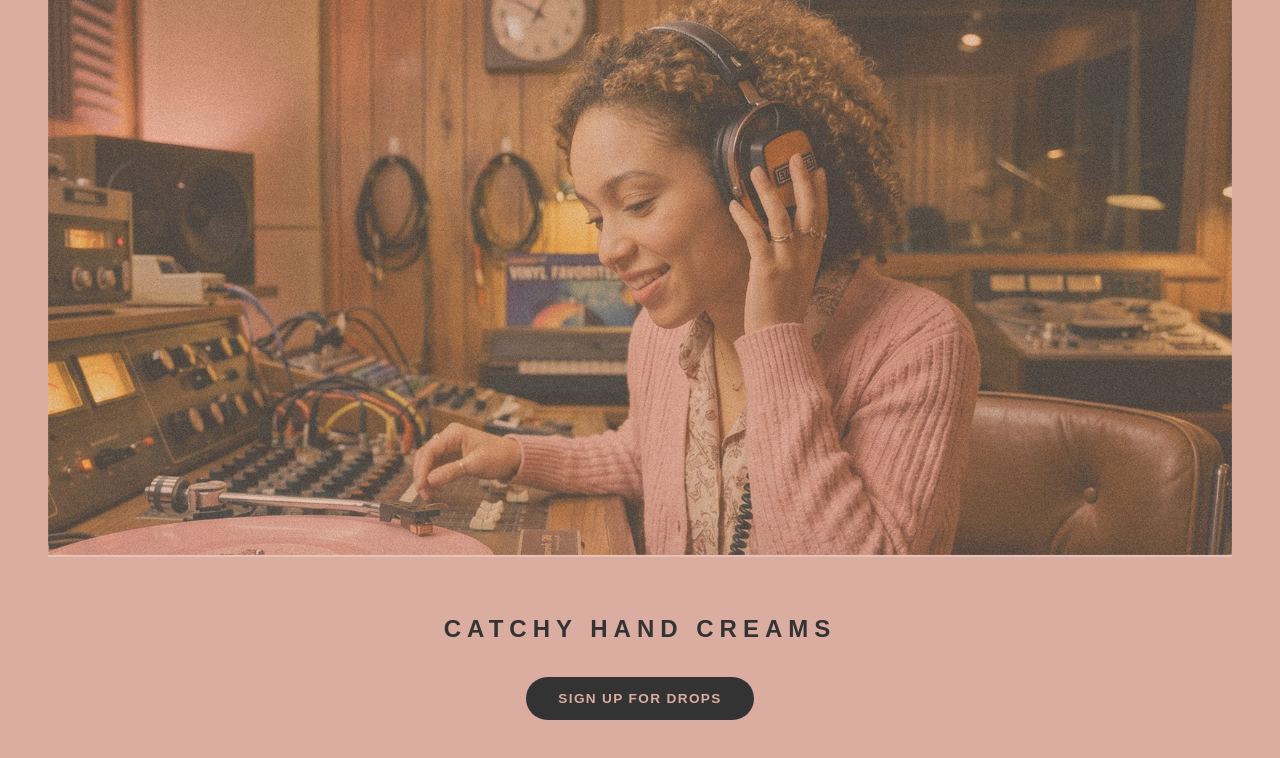
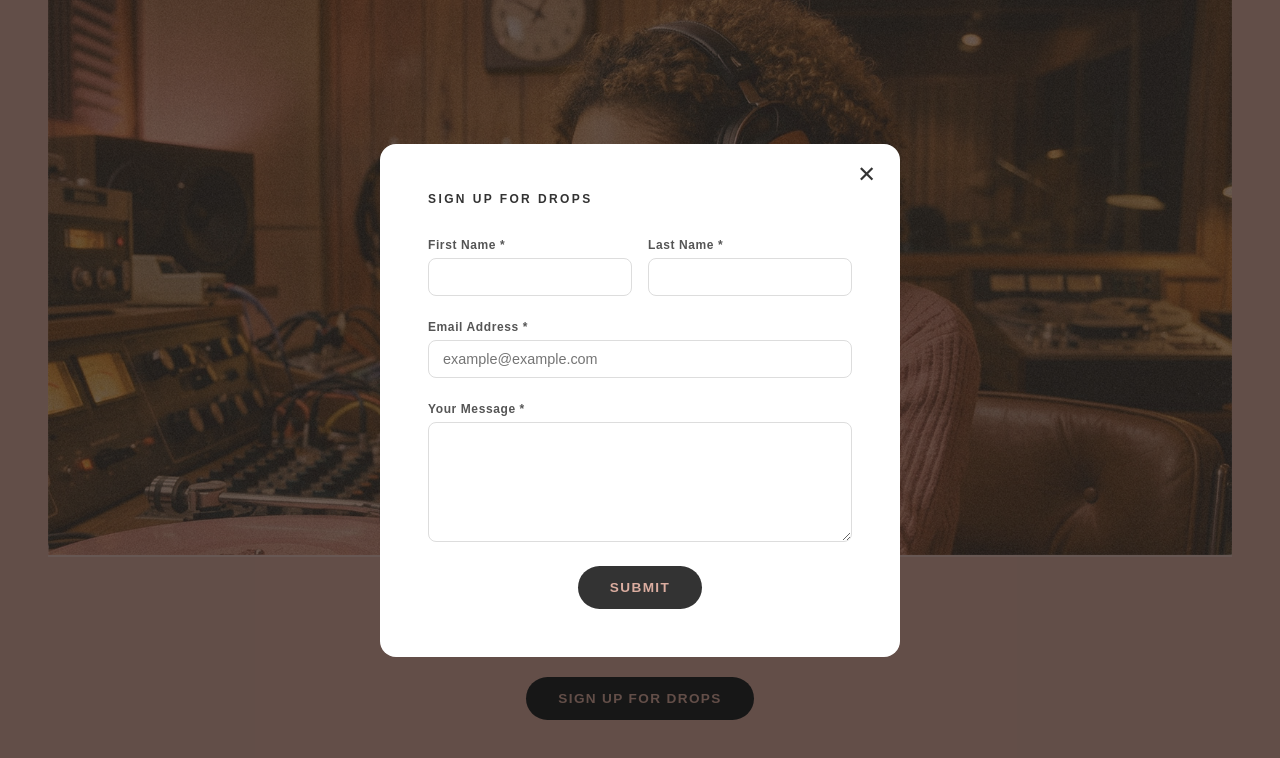
Before and after one commit to andyatbox/on-repeat-splash, a Next.js app: page / in a window 1280 px wide. Both pictures are taken after a click on the button "SIGN UP FOR DROPS". Shown: the top 758 px of the page. Built offline with nearby package versions, Linux system fonts and the light colour scheme.

Commit message:
Add sign up modal with JotForm submission and inline success state

```diff
--- /dev/null
+++ b/app/api/submit/route.ts
@@ -0,0 +1,28 @@
+import { NextRequest, NextResponse } from "next/server";
+
+export async function POST(request: NextRequest) {
+  const { firstName, lastName, email, message } = await request.json();
+
+  const params = new URLSearchParams();
+  params.append("submission[q2_q2_fullname0][first]", firstName);
+  params.append("submission[q2_q2_fullname0][last]", lastName);
+  params.append("submission[q3_q3_email1]", email);
+  params.append("submission[q4_q4_textarea2]", message);
+
+  const res = await fetch(
+    `https://api.jotform.com/form/${process.env.JOTFORM_FORM_ID}/submissions?apiKey=${process.env.JOTFORM_API_KEY}`,
+    {
+      method: "POST",
+      headers: { "Content-Type": "application/x-www-form-urlencoded" },
+      body: params.toString(),
+    }
+  );
+
+  const data = await res.json();
+
+  if (data.responseCode === 200 || data.responseCode === 201) {
+    return NextResponse.json({ success: true });
+  }
+
+  return NextResponse.json({ success: false, error: data.message }, { status: 500 });
+}
--- a/app/page.tsx
+++ b/app/page.tsx
@@ -1,5 +1,42 @@
+"use client";
+
+import { useState } from "react";
+
+type Status = "idle" | "loading" | "success" | "error";
+
 export default function Home() {
+  const [open, setOpen] = useState(false);
+  const [status, setStatus] = useState<Status>("idle");
+  const [form, setForm] = useState({
+    firstName: "",
+    lastName: "",
+    email: "",
+    message: "",
+  });
+
+  const closeModal = () => {
+    setOpen(false);
+    setStatus("idle");
+    setForm({ firstName: "", lastName: "", email: "", message: "" });
+  };
+
+  const handleSubmit = async (e: React.FormEvent) => {
+    e.preventDefault();
+    setStatus("loading");
+    try {
+      const res = await fetch("/api/submit", {
+        method: "POST",
+        headers: { "Content-Type": "application/json" },
+        body: JSON.stringify(form),
+      });
+      setStatus(res.ok ? "success" : "error");
+    } catch {
+      setStatus("error");
+    }
+  };
+
   return (
+    <>
       <main
         style={{
           width: "100vw",
@@ -31,7 +68,12 @@ export default function Home() {
           <img
             src="/on-repeat-splash.jpg"
             alt="On Repeat Splash"
-          style={{ width: "100%", maxWidth: "1200px", objectFit: "contain", borderBottom: "2px solid rgba(255, 255, 255, 0.25)" }}
+            style={{
+              width: "100%",
+              maxWidth: "1200px",
+              objectFit: "contain",
+              borderBottom: "2px solid rgba(255, 255, 255, 0.25)",
+            }}
           />
           <h2
             style={{
@@ -48,6 +90,7 @@ export default function Home() {
             CATCHY HAND CREAMS
           </h2>
           <button
+            onClick={() => setOpen(true)}
             style={{
               marginTop: "24px",
               backgroundColor: "#333333",
@@ -66,5 +109,183 @@ export default function Home() {
           </button>
         </div>
       </main>
+
+      {open && (
+        <div
+          onClick={closeModal}
+          style={{
+            position: "fixed",
+            inset: 0,
+            backgroundColor: "rgba(0, 0, 0, 0.55)",
+            display: "flex",
+            alignItems: "center",
+            justifyContent: "center",
+            zIndex: 100,
+            padding: "24px",
+          }}
+        >
+          <div
+            onClick={(e) => e.stopPropagation()}
+            style={{
+              backgroundColor: "#fff",
+              borderRadius: "16px",
+              padding: "48px",
+              width: "100%",
+              maxWidth: "520px",
+              position: "relative",
+            }}
+          >
+            {/* Close button */}
+            <button
+              onClick={closeModal}
+              style={{
+                position: "absolute",
+                top: "20px",
+                right: "24px",
+                background: "none",
+                border: "none",
+                fontSize: "1.4rem",
+                color: "#333",
+                cursor: "pointer",
+                lineHeight: 1,
+              }}
+            >
+              ✕
+            </button>
+
+            {status === "success" ? (
+              <div
+                style={{
+                  textAlign: "center",
+                  fontFamily: "sans-serif",
+                  color: "#333",
+                  padding: "24px 0",
+                }}
+              >
+                <p style={{ fontSize: "1.5rem", fontWeight: 700, letterSpacing: "0.1em", marginBottom: "12px" }}>
+                  YOU&apos;RE ON THE LIST
+                </p>
+                <p style={{ fontSize: "0.95rem", color: "#666" }}>
+                  We&apos;ll be in touch when the drop lands.
+                </p>
+              </div>
+            ) : (
+              <form onSubmit={handleSubmit} style={{ display: "flex", flexDirection: "column", gap: "24px" }}>
+                <p
+                  style={{
+                    fontFamily: "sans-serif",
+                    fontSize: "0.75rem",
+                    letterSpacing: "0.2em",
+                    color: "#333",
+                    fontWeight: 700,
+                    marginBottom: "8px",
+                  }}
+                >
+                  SIGN UP FOR DROPS
+                </p>
+
+                {/* Full Name */}
+                <div style={{ display: "flex", gap: "16px" }}>
+                  <div style={{ flex: 1, display: "flex", flexDirection: "column", gap: "6px" }}>
+                    <label style={labelStyle} htmlFor="first_2">First Name *</label>
+                    <input
+                      id="first_2"
+                      type="text"
+                      required
+                      value={form.firstName}
+                      onChange={(e) => setForm({ ...form, firstName: e.target.value })}
+                      style={inputStyle}
+                    />
+                  </div>
+                  <div style={{ flex: 1, display: "flex", flexDirection: "column", gap: "6px" }}>
+                    <label style={labelStyle} htmlFor="last_2">Last Name *</label>
+                    <input
+                      id="last_2"
+                      type="text"
+                      required
+                      value={form.lastName}
+                      onChange={(e) => setForm({ ...form, lastName: e.target.value })}
+                      style={inputStyle}
+                    />
+                  </div>
+                </div>
+
+                {/* Email */}
+                <div style={{ display: "flex", flexDirection: "column", gap: "6px" }}>
+                  <label style={labelStyle} htmlFor="input_3">Email Address *</label>
+                  <input
+                    id="input_3"
+                    type="email"
+                    required
+                    placeholder="example@example.com"
+                    value={form.email}
+                    onChange={(e) => setForm({ ...form, email: e.target.value })}
+                    style={inputStyle}
+                  />
+                </div>
+
+                {/* Message */}
+                <div style={{ display: "flex", flexDirection: "column", gap: "6px" }}>
+                  <label style={labelStyle} htmlFor="input_4">Your Message *</label>
+                  <textarea
+                    id="input_4"
+                    required
+                    value={form.message}
+                    onChange={(e) => setForm({ ...form, message: e.target.value })}
+                    style={{ ...inputStyle, height: "120px", resize: "vertical" }}
+                  />
+                </div>
+
+                {status === "error" && (
+                  <p style={{ fontFamily: "sans-serif", fontSize: "0.8rem", color: "#c00" }}>
+                    Something went wrong. Please try again.
+                  </p>
+                )}
+
+                <button
+                  type="submit"
+                  disabled={status === "loading"}
+                  style={{
+                    backgroundColor: "#333",
+                    color: "#dbada0",
+                    fontFamily: "sans-serif",
+                    fontSize: "0.85rem",
+                    letterSpacing: "0.1em",
+                    fontWeight: 600,
+                    border: "none",
+                    borderRadius: "999px",
+                    padding: "14px 32px",
+                    cursor: status === "loading" ? "not-allowed" : "pointer",
+                    opacity: status === "loading" ? 0.6 : 1,
+                    alignSelf: "center",
+                  }}
+                >
+                  {status === "loading" ? "SUBMITTING..." : "SUBMIT"}
+                </button>
+              </form>
+            )}
+          </div>
+        </div>
+      )}
+    </>
   );
 }
+
+const labelStyle: React.CSSProperties = {
+  fontFamily: "sans-serif",
+  fontSize: "0.75rem",
+  letterSpacing: "0.05em",
+  color: "#555",
+  fontWeight: 600,
+};
+
+const inputStyle: React.CSSProperties = {
+  fontFamily: "sans-serif",
+  fontSize: "0.9rem",
+  color: "#333",
+  border: "1px solid #ddd",
+  borderRadius: "8px",
+  padding: "10px 14px",
+  outline: "none",
+  width: "100%",
+};
```
Lines whose indentation alone changed are shown as unchanged.
